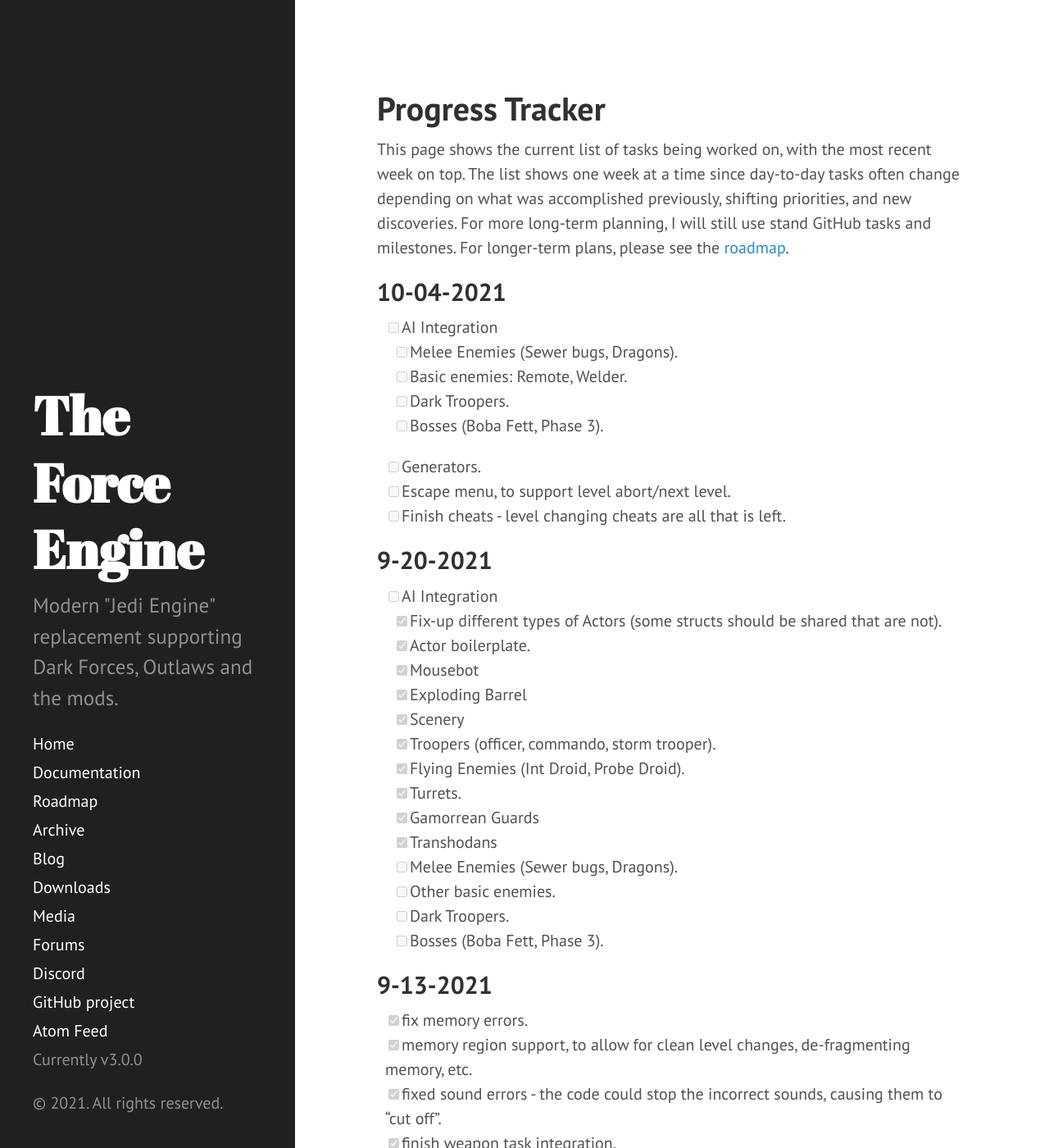
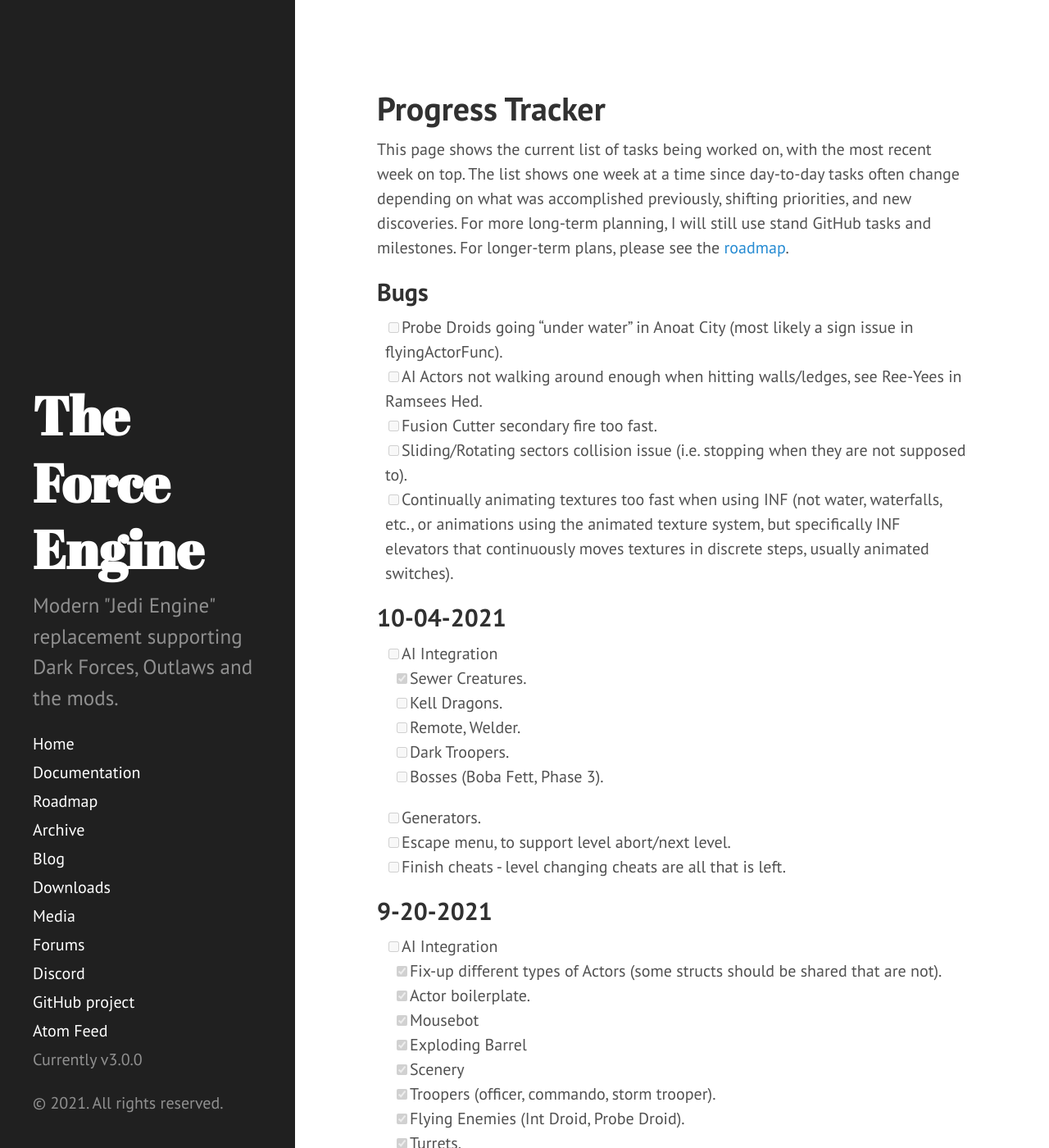
Before and after one commit to TheForceEngine/TheForceEngine.github.io, a Jekyll site: the page built from ProgressTracker.md, in a window 1280 px wide and 1400 px high. Shown: the whole window at 82% size. Built offline with Jekyll 4.4.1, drawn with Linux system fonts in a browser that asks for light colours.

Commit message:
Update ProgressTracker.md

```diff
--- a/ProgressTracker.md
+++ b/ProgressTracker.md
@@ -6,10 +6,18 @@
 # Progress Tracker
 This page shows the current list of tasks being worked on, with the most recent week on top. The list shows one week at a time since day-to-day tasks often change depending on what was accomplished previously, shifting priorities, and new discoveries. For more long-term planning, I will still use stand GitHub tasks and milestones. For longer-term plans, please see the [roadmap](Roadmap.html).
 
+## Bugs
+- [ ] Probe Droids going "under water" in Anoat City (most likely a sign issue in flyingActorFunc).
+- [ ] AI Actors not walking around enough when hitting walls/ledges, see Ree-Yees in Ramsees Hed.
+- [ ] Fusion Cutter secondary fire too fast.
+- [ ] Sliding/Rotating sectors collision issue (i.e. stopping when they are not supposed to).
+- [ ] Continually animating textures too fast when using INF (not water, waterfalls, etc., or animations using the animated texture system, but specifically INF elevators that continuously moves textures in discrete steps, usually animated switches).
+
 ## 10-04-2021
 - [ ] AI Integration
-  - [ ] Melee Enemies (Sewer bugs, Dragons).
-  - [ ] Basic enemies: Remote, Welder.
+  - [x] Sewer Creatures.
+  - [ ] Kell Dragons.
+  - [ ] Remote, Welder.
   - [ ] Dark Troopers.
   - [ ] Bosses (Boba Fett, Phase 3).
 - [ ] Generators.
```
